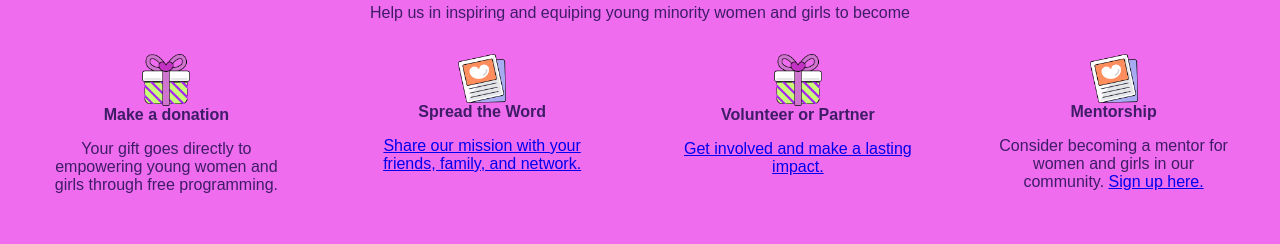
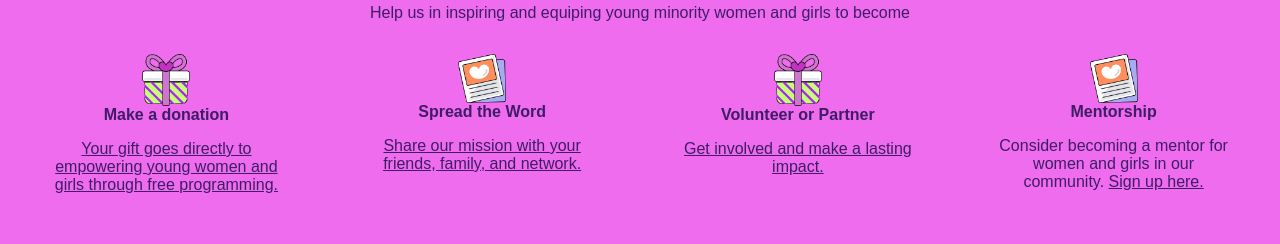
Before and after one commit to jacky-ui/empowher, a React (Create React App) app: page / in a window 1280 px wide. Shown: the part 1400-1644 px from the top of the page. Built offline with nearby package versions, Linux system fonts and the light colour scheme; a web font is replaced by a local one.

Commit message:
able to view pdf

```diff
--- a/src/components/Section2/Section2.css
+++ b/src/components/Section2/Section2.css
@@ -44,4 +44,7 @@
 }
 .helpSection__icons > div > p {
   color: #3E1C66;
+}
+.helpSection__icons > div > p a {
+  color: #3E1C66;
 }/*# sourceMappingURL=Section2.css.map */
--- a/src/components/Section2/Section2.js
+++ b/src/components/Section2/Section2.js
@@ -1,8 +1,7 @@
 import present from '../../assets/images/present.png';
 import letter from '../../assets/images/letter.png';
-import Image from '../Image/Image.js';
+import StepIcons from '../StepIcons/StepIcons.js';
 import './Section2.scss';
-import StepIcons from '../StepIcons/StepIcons.js';
 
 function Section2() {
     return(
@@ -10,7 +9,13 @@ function Section2() {
             <h2>Here's how you can help</h2>
             <p>Help us in inspiring and equiping young minority women and girls to become</p>
             <article className='helpSection__icons'>
-                <StepIcons src={present} alt='' header='Make a donation' text='Your gift goes directly to empowering young women and girls through free programming.'/>
+                <StepIcons src={present} alt='' header='Make a donation'
+                text={
+                    <>
+                        <a href="/assets/Programming.pdf" aria-label="Click here to signup for our newsletter" target="_blank" rel="noopener noreferrer">Your gift goes directly to empowering young women and girls through free programming.</a>
+                    </>
+                }
+                />
                 <StepIcons src={letter} alt='' header='Spread the Word'
                     text={
                         <>
--- a/src/components/Section2/Section2.scss
+++ b/src/components/Section2/Section2.scss
@@ -43,6 +43,9 @@
             }
             & > p {
                 color: #3E1C66;
+                & a {
+                    color: #3E1C66;
+                }
             }
         }
     }
```
Also changed, not shown: 2 other files (tests, documents, lock files or other folders).
